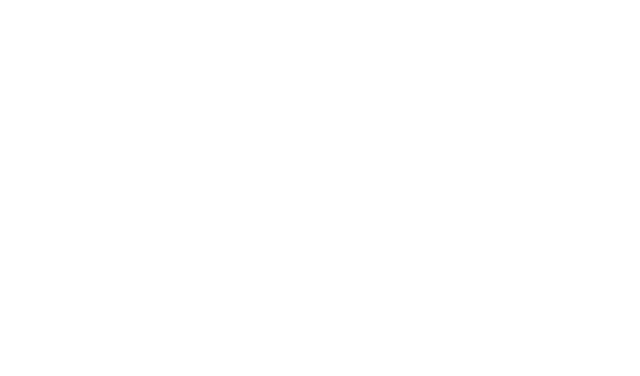
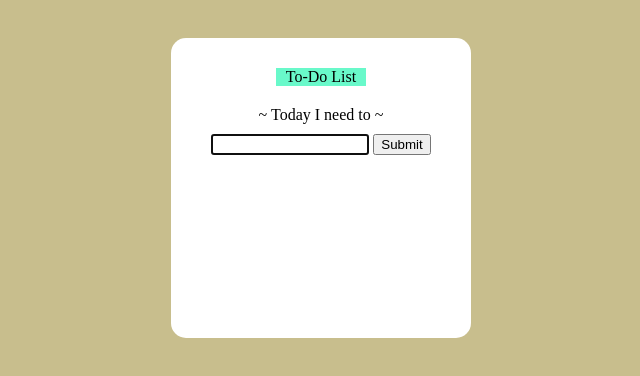
Before and after one commit to dts-kominfo-rea4b/challenge-dom-kristanto08, a website: page index.html in a window 1280 px wide. Shown: the whole page, without its empty margins (319-959 px from the left). Drawn offline with Linux system fonts and the light colour scheme.

Commit message:
Update index.html

```diff
--- a/index.html
+++ b/index.html
@@ -6,17 +6,57 @@
     <meta name="viewport" content="width=device-width, initial-scale=1.0" />
     <title>Challenge - DOM</title>
   </head>
+<style>
+ body {
+  background-color: #c8be8d;
+  display: flex;
+  align-items: center;
+  justify-content: center;
+}
+#app {
+  width: 300px;
+  height: 300px;
+  background-color: white;
+  margin-top: 30px;
+  text-align: center;
+  border-radius: 15px 15px;
+}
+#todo-title {
+  background-color: #69f9ca;
+  width: fit-content;
+  padding-left: 10px;
+  padding-right: 10px;
+  margin: auto;
+  margin-top: 30px;
+  margin-bottom: 20px;
+}
+#todo-subtitle {
+  margin-bottom: 10px;
+}
+input {
+  width: 50%;
+}
+#todo-output {
+  margin-left: 3rem;
+  text-align: left;
+}
+</style>
 <body>
   <div id="app">
     <!-- TODO: Buatlah sebuah header dengan id todo-title -->
+    <div id="todo-title">To-Do List</div>
     <!-- TODO: Buatlah sebuah subtitle dengan id todo-subtitle -->
+    <div id="todo-subtitle">~ Today I need to ~</div>
 
     <!-- Section: input -->
     <!-- TODO: Buatlah sebuah input bertipe text dengan id todo-input -->
+    <input type="text" id="todo-input" autofocus />
     <!-- TODO: Buatlah sebuah button dengan id todo-submit -->
+    <button id="todo-submit">Submit</button>
 
     <!-- Section output -->
     <!-- TODO: Buatlah sebuah <ul> dengan id todo-output -->
+    <ul id="todo-output"></ul>
   </div>
 
   <!-- ! Untuk tantangan ini, script jangan diubah ke external js yah ! -->
@@ -29,13 +69,29 @@
     // TODO: Buatlah sebuah fungsi dengan nama fnClickHandler
     // Fungsi yang digunakan untuk menambahkan tulisan
     // Jangan ubah cara deklarasi fungsinya, cukup isi saja
-      function fnClickHandler(toDoItem) {}
+    function fnClickHandler(toDoItem) {
+      output = document.createElement("li");
+      input = document.getElementById("todo-input").value;
+      result = document.createTextNode(input);
+      output.appendChild(result);
+      txt = document.getElementById("todo-output");
+      txt.append(output);
+      document.getElementById("todo-input").value = "";
+    }
 
     // TODO: register event onclick / addEventListener untuk button
     // akan menjalankan fungsi fnClickHandler
+    button = document.getElementById("todo-submit");
+    button.addEventListener("click", fnClickHandler);
 
     // TODO: register event onkeypress / addEventListener untuk input
     // sehingga saat di input ditekan enter akan menjalankan fungsi fnClickHandler juga
+    keypress = document.getElementById("todo-input");
+    keypress.addEventListener("keypress", (event) => {
+      if (event.key === "Enter" || event.keyCode === 13) {
+        fnClickHandler();
+      }
+    });
   </script>
 </body>
 </html>
```
Lines whose indentation alone changed are shown as unchanged.
